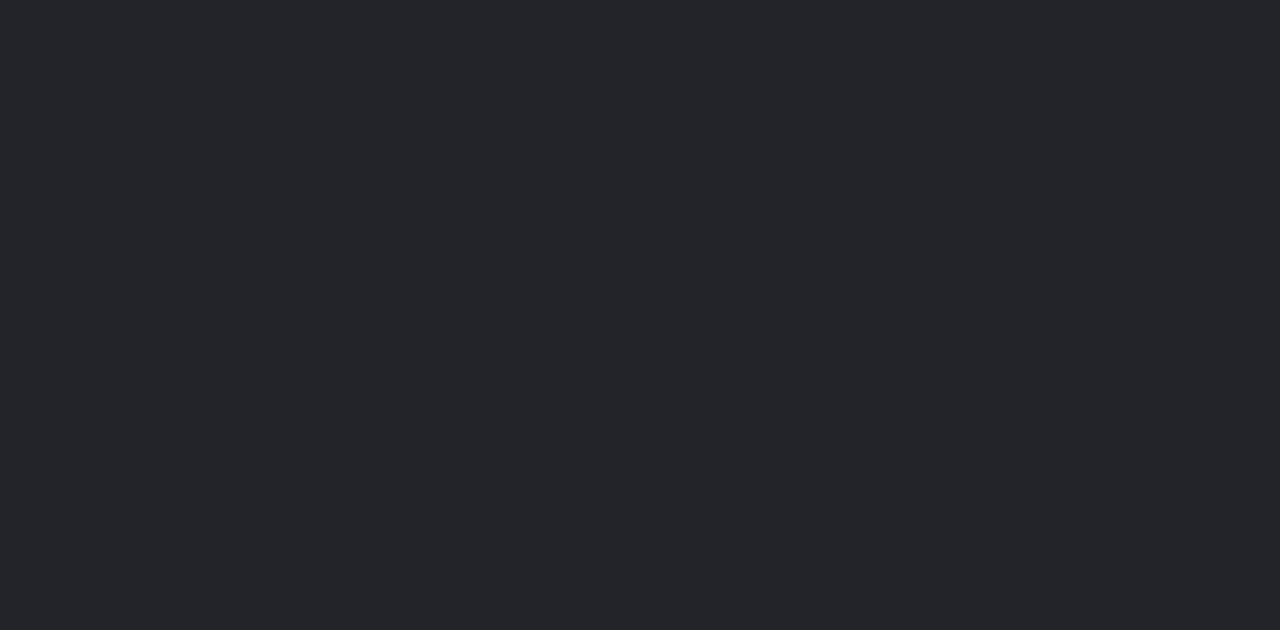
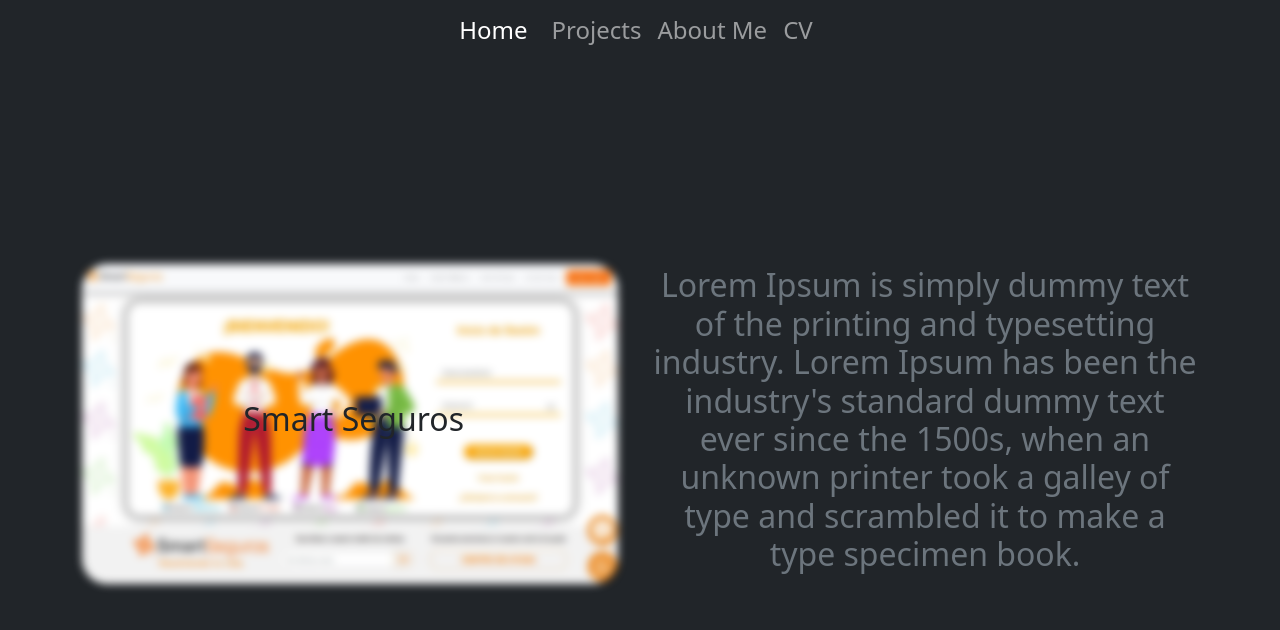
Before and after one commit to VictorCano18/victorcano, a React (Create React App) app: page /Projects in a window 1280 px wide. Shown: the top 630 px of the page. Built offline with nearby package versions, Linux system fonts and the light colour scheme.

Commit message:
(Feat: Projects page)

```diff
--- a/src/App.js
+++ b/src/App.js
@@ -3,12 +3,14 @@
 import routes from "./lib/routes";
 import { BrowserRouter as Router, Switch, Route } from "react-router-dom";
 import Helmet from "react-helmet";
+import NavBar from "./components/Navbar/Navbar";
 
 
 export default function App() {
   return (
     <div>
       <Helmet bodyAttributes={{ style: "background-color : #212529" }} />
+      <NavBar className="row d-flex align-items-center justify-content-center" />
       <Router basename={process.env.PUBLIC_URL}>
         <Switch>
           {routes.map((route, idx) => {
--- a/src/components/Navbar/Navbar.js
+++ b/src/components/Navbar/Navbar.js
@@ -27,19 +27,22 @@
                 alt="SmartSegurosLogo"
               />
             </a> */}
-            <div className="collapse navbar-collapse justify-content-center" id="navbarMenu">
+            <div
+              className="collapse navbar-collapse justify-content-center"
+              id="navbarMenu"
+            >
               <a className="navbar-brand" href="/">
                 <h4>Home</h4>
               </a>
               <ul className="navbar-nav mr-auto mt-2 mt-lg-0">
                 <li className="nav-item active">
-                  <a className="nav-link" href="/">
-                    <h4>About Me</h4>
+                  <a className="nav-link" href="/Projects">
+                    <h4>Projects</h4>
                   </a>
                 </li>
                 <li className="nav-item">
                   <a className="nav-link" href="/">
-                    <h4>Projects</h4>
+                    <h4>About Me</h4>
                   </a>
                 </li>
                 <li className="nav-item">
--- /dev/null
+++ b/src/components/Project/Project.css
@@ -0,0 +1,26 @@
+#smartImageProject {
+  width: 33.5rem;
+  height: 20rem;
+  position: relative;
+  border-radius: 25px;
+}
+
+#smartImageProject:hover {
+  filter: none;
+}
+
+.centerTextProject {
+  position: absolute;
+  top: 50%;
+  left: 19%;
+  width: 100%;
+  z-index: 99;
+}
+
+.hoverBlur {
+  filter: blur(4px);
+}
+
+.hoverBlur:hover {
+  filter: none;
+}
--- /dev/null
+++ b/src/components/Project/Project.js
@@ -0,0 +1,33 @@
+import React, { Component } from "react";
+import SmartSeguros from "../../assets/img/smartLogIn.jpg";
+import "./Project.css";
+
+export default class Summary extends Component {
+  render() {
+    return (
+      <div className="container">
+        <div className="row d-flex align-items-sm-center justify-content-sm-center vh-100 overflow-hidden">
+          <div className="mt-sm-0 mt-5 col-12 col-md-6">
+            <h2 className="text-dark centerTextProject">Smart Seguros</h2>
+            <div className="hoverBlur">
+              <img
+                id="smartImageProject"
+                className="img-fluid"
+                alt="SmartProject"
+                src={SmartSeguros}
+              />
+            </div>
+          </div>
+          <div className="col-12 col-md-6 text-center text-muted font-weight-light">
+            <h2>
+              Lorem Ipsum is simply dummy text of the printing and typesetting
+              industry. Lorem Ipsum has been the industry's standard dummy text
+              ever since the 1500s, when an unknown printer took a galley of
+              type and scrambled it to make a type specimen book.
+            </h2>
+          </div>
+        </div>
+      </div>
+    );
+  }
+}
--- a/src/lib/routes.js
+++ b/src/lib/routes.js
@@ -1,7 +1,9 @@
 import Home from "../pages/Home";
+import Projects from "../pages/Projects";
 
 let routes = [
-  { path: "/", exact: true, name: "home", component: Home }
+  { path: "/", exact: true, name: "home", component: Home },
+  { path: "/Projects", exact: true, name: "prohects", component: Projects }
 ]
 
 export default routes;
--- a/src/pages/Home.js
+++ b/src/pages/Home.js
@@ -1,12 +1,10 @@
 import React from "react";
 import "../index.css";
-import NavBar from "../components/Navbar/Navbar";
 import Summary from "../components/Summary/Summary";
 
 export default function Home() {
   return (
     <div>
-      <NavBar className="row d-flex align-items-center justify-content-center"/>
       <Summary />
     </div>
   );
--- /dev/null
+++ b/src/pages/Projects.js
@@ -0,0 +1,11 @@
+import React from "react";
+import "../index.css";
+import Project from "../components/Project/Project";
+
+export default function Projects() {
+  return (
+    <div>
+      <Project />
+    </div>
+  );
+}
```
Also changed, not shown: src/assets/img/smartLogIn.jpg (added).
